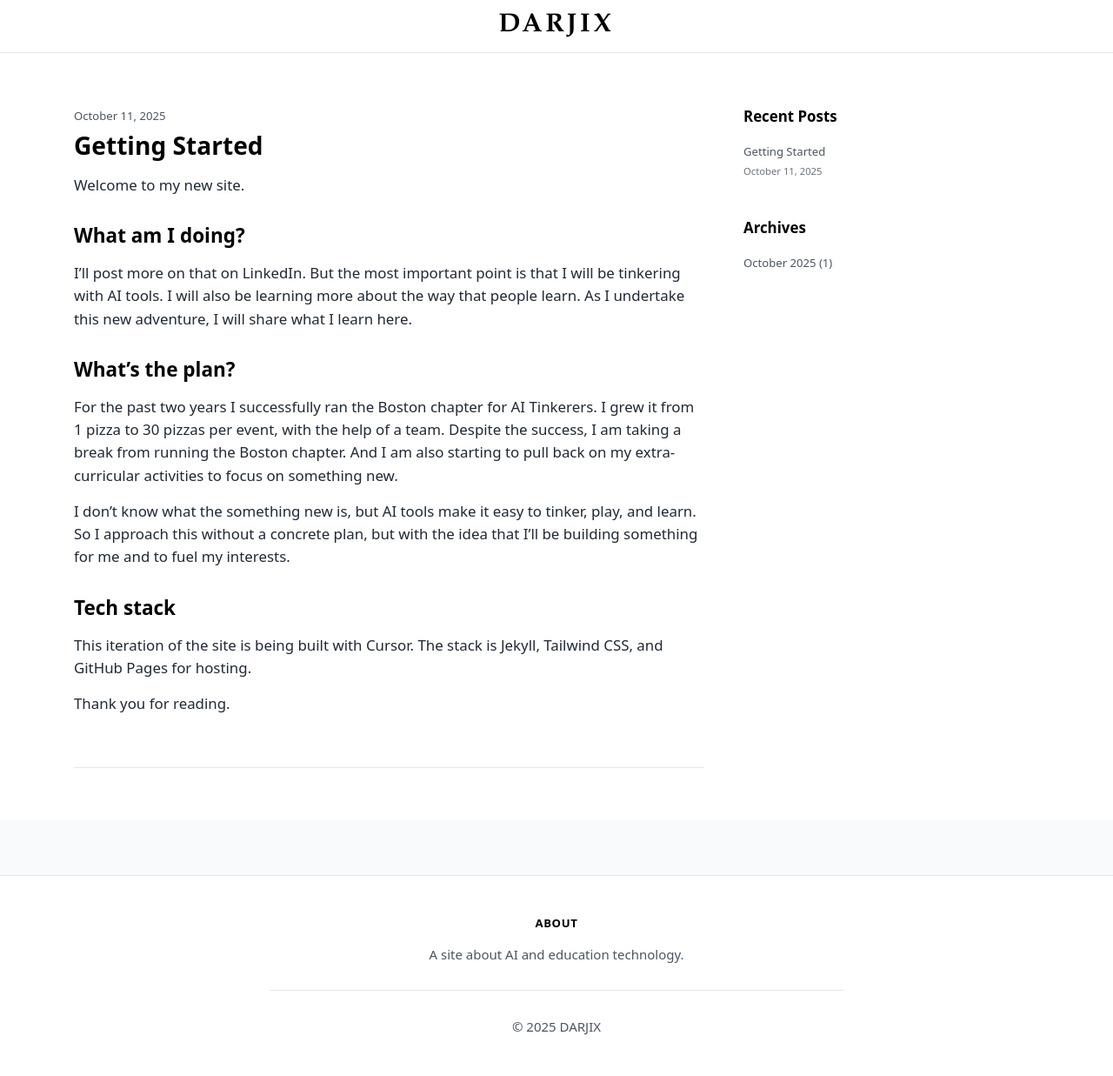
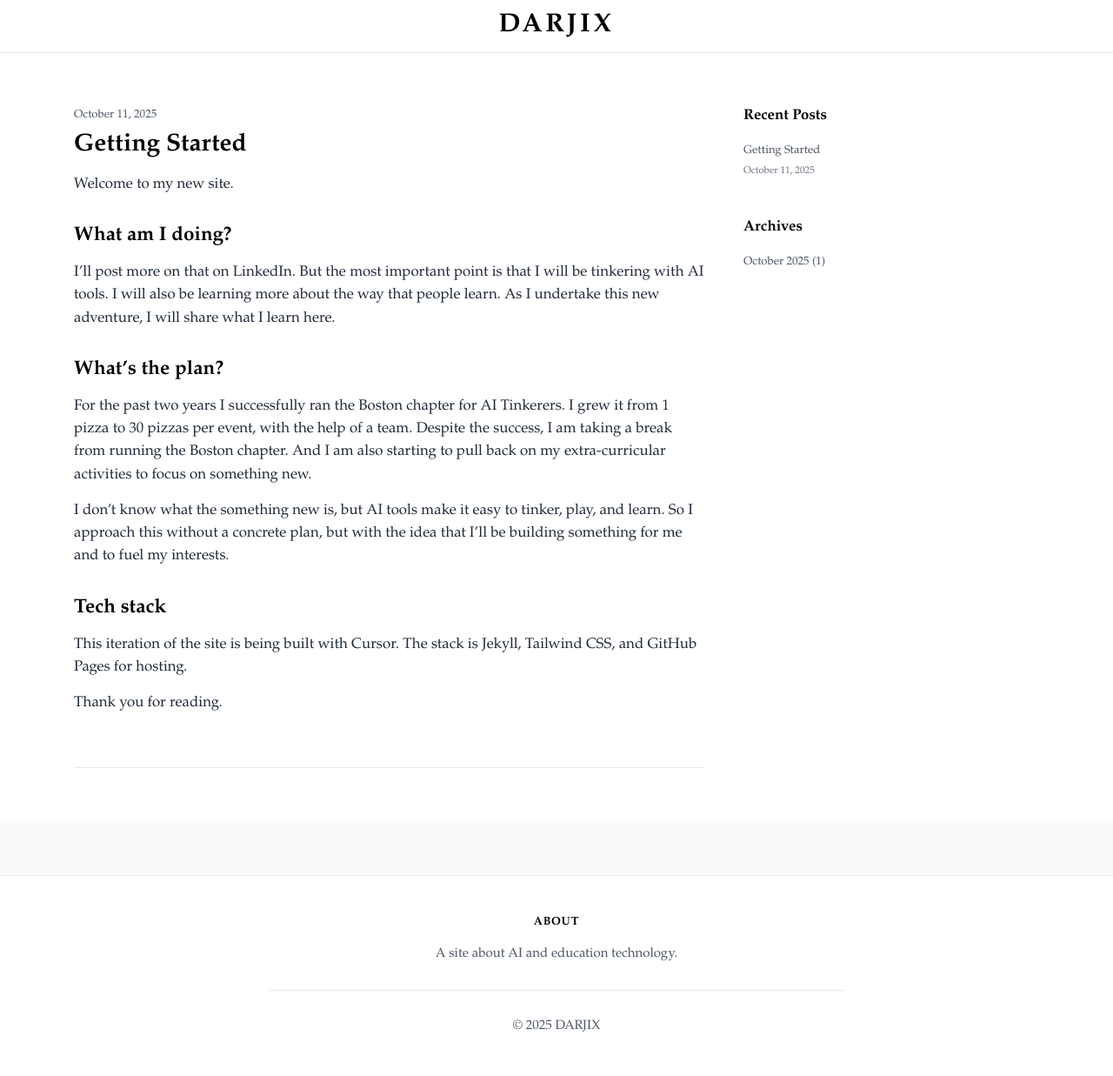
Before and after one commit to saldarji/darjix, a Jekyll site: the page built from index.html, in a window 1280 px wide. Shown: the whole page at 87% size. Built offline with Jekyll 4.4.1, drawn with Linux system fonts in a browser that asks for light colours.

Commit message:
Change entire site font to Garamond

```diff
--- a/assets/css/style.css
+++ b/assets/css/style.css
@@ -556,6 +556,7 @@ video {
 
 html {
   font-size: 15px;
+  font-family: Garamond, 'Times New Roman', Georgia, serif;
 }
 
 .prose {
--- a/assets/src/input.css
+++ b/assets/src/input.css
@@ -6,6 +6,7 @@
 @layer base {
   html {
     font-size: 15px;
+    font-family: Garamond, 'Times New Roman', Georgia, serif;
   }
 
   .prose {
```
